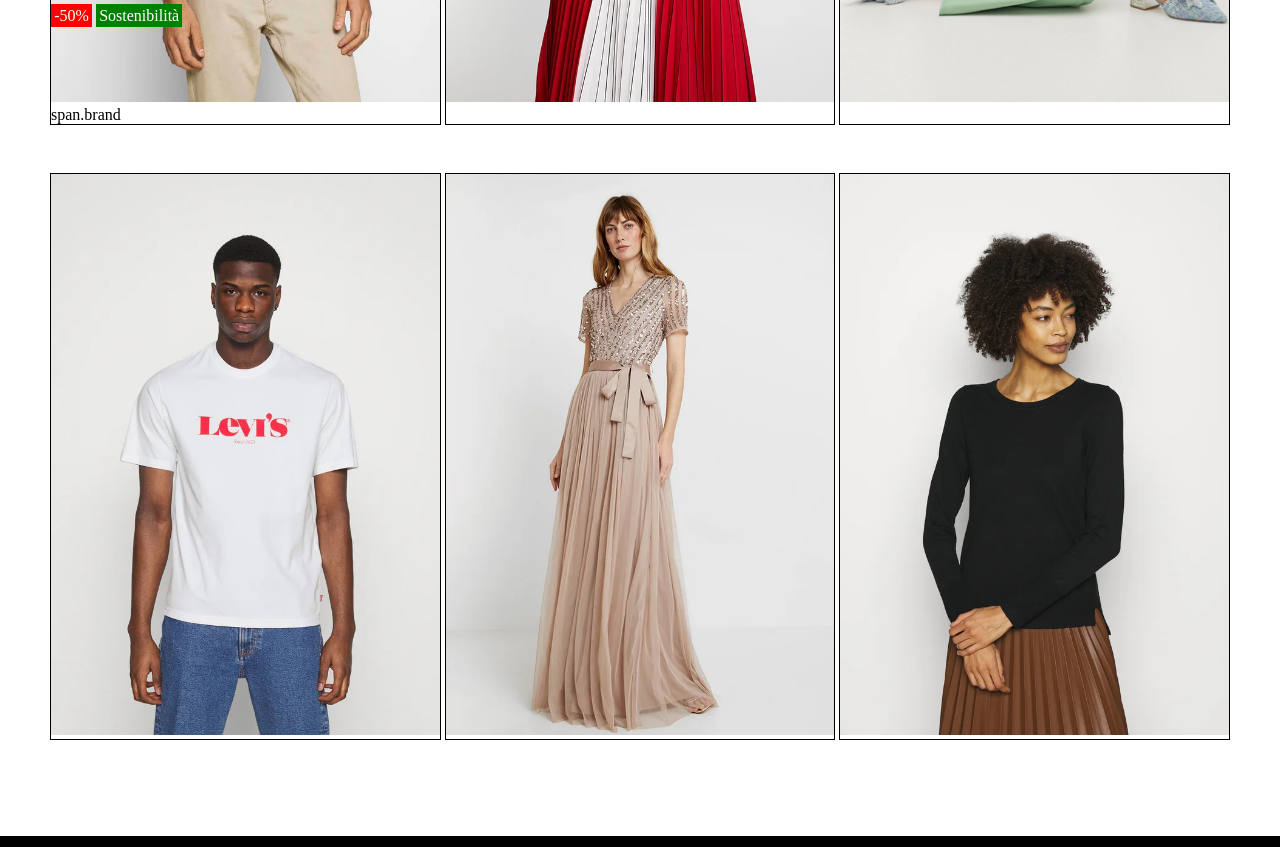
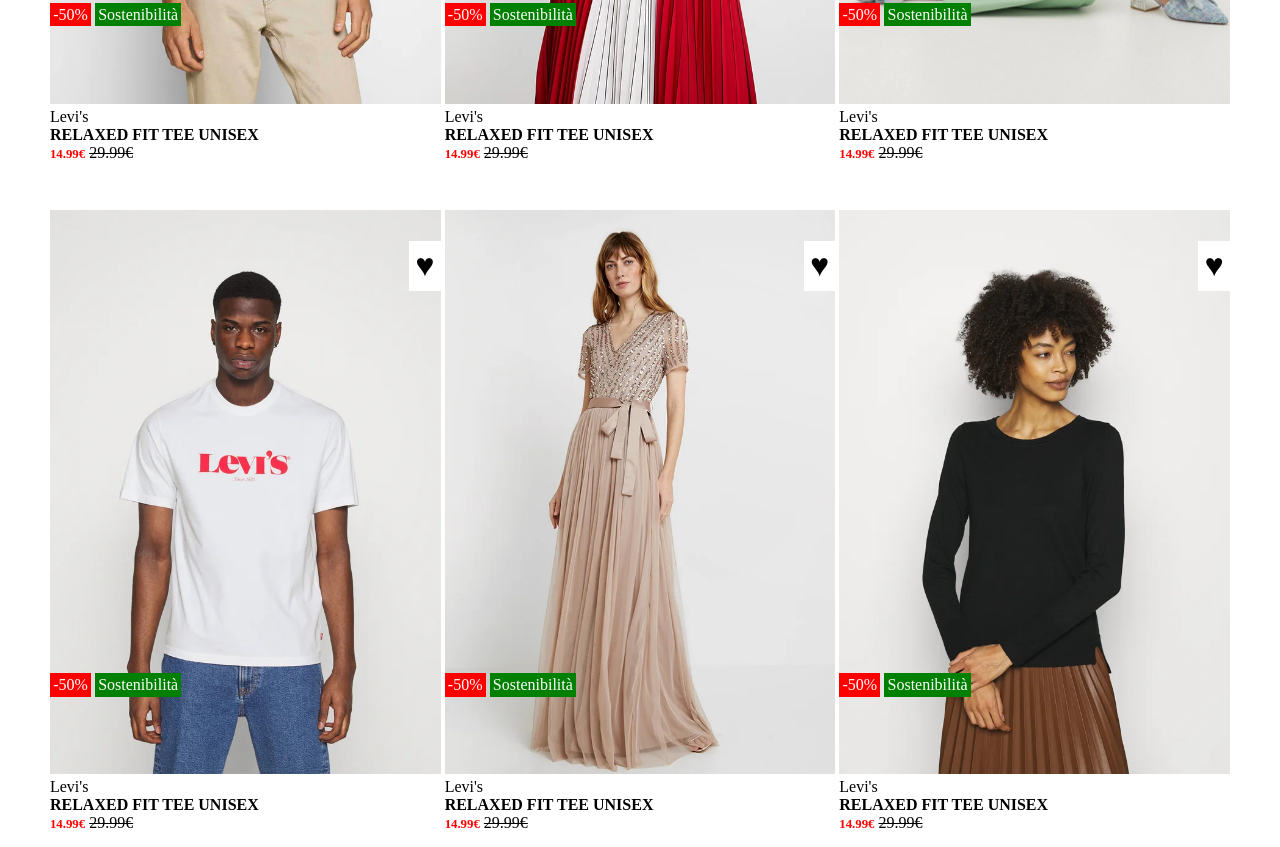
Before and after one commit to fedtoscano/html-css-boolando, a plain HTML site: page index.html in a window 1280 px wide. Shown: the part 553-1400 px from the top of the page. Drawn offline with Linux system fonts and the light colour scheme.

Commit message:
added product info

```diff
--- a/index.html
+++ b/index.html
@@ -43,29 +43,100 @@
                     &heartsuit;
                 </span>
                 <div class="product-info">
-                    span.brand
+                    <span class="brand">Levi's</span>
+                    <span class="product-title">relaxed fit tee unisex</span>
+                    <span class="price-red">14.99€</span>
+                    <span class="price-black">29.99€</span>
                 </div>
             </article>
 
 
             <article class="products">
                 <img src="./boolando-images/img/2.webp" alt="">
+                                <div class="tags">
+                    <span class="discount">-50%</span>
+                    <span class="eco">Sostenibilità</span>
+                </div>
+                <span id="heart">
+                    &heartsuit;
+                </span>
+                <div class="product-info">
+                    <span class="brand">Levi's</span>
+                    <span class="product-title">relaxed fit tee unisex</span>
+                    <span class="price-red">14.99€</span>
+                    <span class="price-black">29.99€</span>
+                </div>
             </article>
             <article class="products">
                 <img src="./boolando-images/img/3.webp" alt="">
+                <div class="tags">
+                    <span class="discount">-50%</span>
+                    <span class="eco">Sostenibilità</span>
+                </div>
+                <span id="heart">
+                    &heartsuit;
+                </span>
+                <div class="product-info">
+                    <span class="brand">Levi's</span>
+                    <span class="product-title">relaxed fit tee unisex</span>
+                    <span class="price-red">14.99€</span>
+                    <span class="price-black">29.99€</span>
+                </div>
             </article>
         </section>
 
         <section class="row">
             <article class="products">
                 <img src="./boolando-images/img/4.webp" alt="">
+                <div class="tags">
+                    <span class="discount">-50%</span>
+                    <span class="eco">Sostenibilità</span>
+                </div>
+                <span id="heart">
+                    &heartsuit;
+                </span>
+                <div class="product-info">
+                    <span class="brand">Levi's</span>
+                    <span class="product-title">relaxed fit tee unisex</span>
+                    <span class="price-red">14.99€</span>
+                    <span class="price-black">29.99€</span>
+                </div>
             </article>
+
             <article class="products">
                 <img src="./boolando-images/img/5.webp" alt="">
+                <div class="tags">
+                    <span class="discount">-50%</span>
+                    <span class="eco">Sostenibilità</span>
+                </div>
+                <span id="heart">
+                    &heartsuit;
+                </span>
+                <div class="product-info">
+                    <span class="brand">Levi's</span>
+                    <span class="product-title">relaxed fit tee unisex</span>
+                    <span class="price-red">14.99€</span>
+                    <span class="price-black">29.99€</span>
+                </div>
             </article>
+
             <article class="products">
                 <img src="./boolando-images/img/6.webp" alt="">
+                <div class="tags">
+                    <span class="discount">-50%</span>
+                    <span class="eco">Sostenibilità</span>
+                </div>
+                <span id="heart">
+                    &heartsuit;
+                </span>
+                <div class="product-info">
+                    <span class="brand">Levi's</span>
+                    <span class="product-title">relaxed fit tee unisex</span>
+                    <span class="price-red">14.99€</span>
+                    <span class="price-black">29.99€</span>
+                </div>
             </article>
+
         </section>
     </div>
     </main>
--- a/style/style.css
+++ b/style/style.css
@@ -52,13 +52,10 @@
 }
 .row{
     width: 100%;
-    /* width: calc(100% - 3rem); */
 }
 .products{
     width: 33%;
     position: relative;
-    border: 1px solid black;
-    /* width: calc((100% / 3) - 3rem); */
 }
 
 .products>img{
@@ -69,7 +66,7 @@
 /*  MAIN --> TAGS */
 .tags{
     position: absolute;
-    top: 80%;
+    top: 75%;
     color: white;
 }
 
@@ -84,14 +81,35 @@
 }
 
 #heart{
-
     background-color: white;
     position: absolute;
     top: 5%;
     right: 0;
-    font-size: 4em;
+    font-size: 2em;
     padding: .2em;
 }
+
+/* MAIN --> product info */
+.brand,
+.product-title{
+    display: block;
+}
+
+.product-title{
+    font-weight: bold;
+    text-transform: uppercase;
+}
+
+.price-red{
+    font-size: .8em;
+    color: red;
+    font-weight: bolder;
+}
+
+.price-black{
+    text-decoration:line-through;
+}
+
 /* FOOTER */
 footer{
     font-weight: bold;
```
